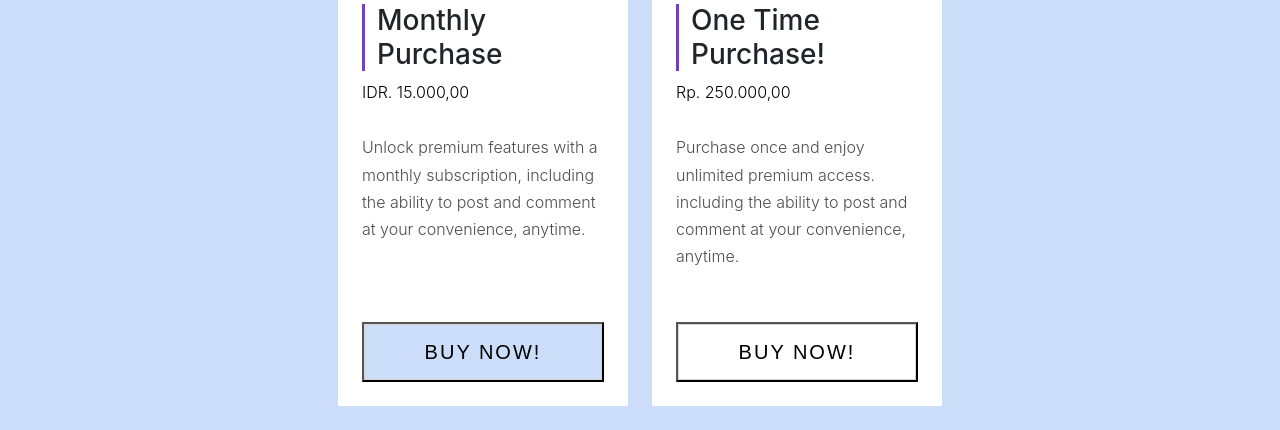
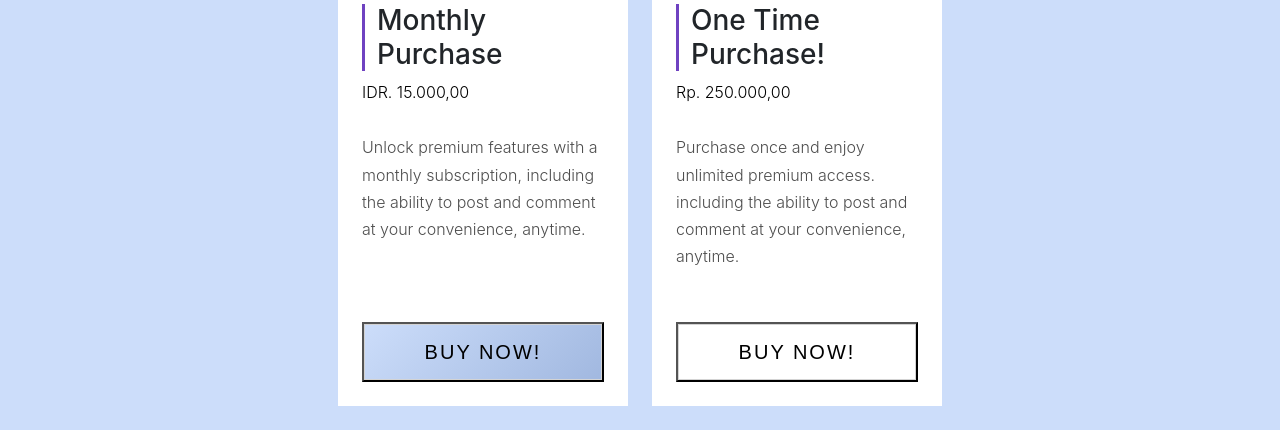
Before and after one commit to haemuucia/fessme, a PHP site: page /premium.php in a window 1280 px wide, with the pointer over the restyled element. Shown: the part 511-941 px from the top of the page. Run offline with PHP 8.4, Linux system fonts and the light colour scheme; the visitor is signed in with stand-in values (Sample User, id 1); data that the repository does not hold is empty; a stand-in replaces the project's code that opens the database connection; some libraries are stand-ins or nearby versions; some web fonts are replaced.

Commit message:
Update premium.css
Added a gradient background to make the buttons more visually appealing at  .button:hover

```diff
--- a/premium.css
+++ b/premium.css
@@ -109,7 +109,7 @@ a {
 }
 
 .button:hover {
-  background-color: #CCDDFA;
+  background: linear-gradient(135deg, #CCDDFA, #A1B8E0);
 }
 
 .fill-one {
```
